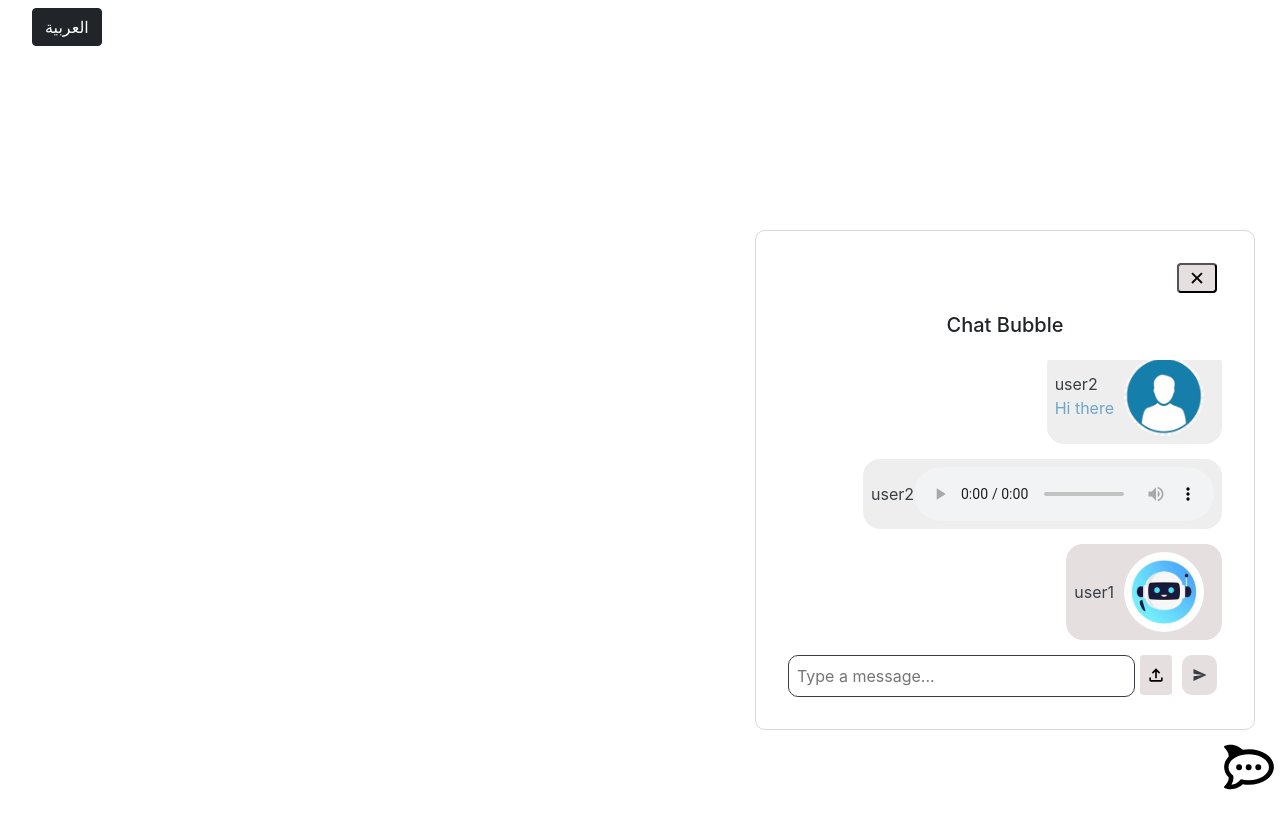
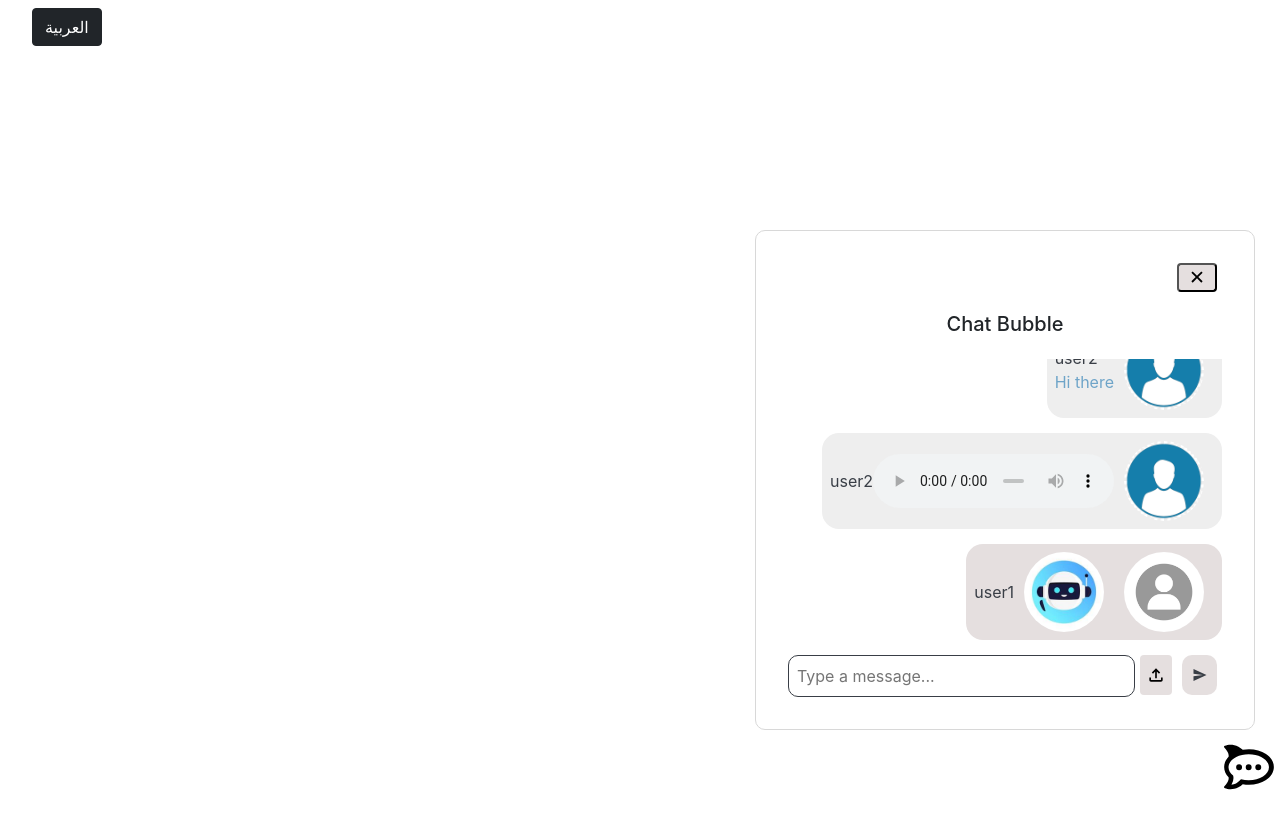
Before and after one commit to aaahmed666/ChatBubble, a React (Create React App) app: page / in a window 1280 px wide. Built offline with nearby package versions, Linux system fonts and the light colour scheme; the HTML template or start-up script is replaced by a standard one.

Commit message:
add profile image

```diff
--- a/src/App.jsx
+++ b/src/App.jsx
@@ -26,8 +26,8 @@ function App() {
   const mockMessages = [
     { type: "text", content: "Hello", sender: "user1", image: user1 },
     { type: "text", content: "Hi there", sender: "user2", image: user2 },
-    { type: "voice", content: voice, sender: "user2" },
-    { type: "image", content: currentUser, sender: "user1" },
+    { type: "voice", content: voice, sender: "user2", image: user2 },
+    { type: "image", content: currentUser, sender: "user1", image: user1 },
   ];
 
   return (
--- a/src/Component/AudioMessage.tsx
+++ b/src/Component/AudioMessage.tsx
@@ -1,15 +1,21 @@
 import React from "react";
 import { useTranslation } from "react-i18next";
+import currentUser from "../image/robot-chat-bot-concept-illustration-vector.jpg";
 interface Props {
   voice: string;
   sender?: string;
+  image?: string;
 }
 
-const ImageMessage: React.FC<Props> = ({ voice, sender }) => {
+const ImageMessage: React.FC<Props> = ({ voice, sender, image }) => {
   const { t } = useTranslation();
 
   return (
     <>
+      <img
+        src={sender == "CurrentUser" ? currentUser : image}
+        alt="userimage"
+      />
       <audio
         className={sender === "CurrentUser" ? "voice-sender" : "voice"}
         controls
--- a/src/Component/ChatBubble.tsx
+++ b/src/Component/ChatBubble.tsx
@@ -107,8 +107,20 @@ const ChatBubble: React.FC<ChatBubbleProps> = ({
           image={image || ""}
         />
       ),
-      image: <ImageMessage image={content || ""} sender={sender || ""} />,
-      voice: <AudioMessage voice={content || ""} sender={sender || ""} />,
+      image: (
+        <ImageMessage
+          image={content || ""}
+          sender={sender || ""}
+          avatar={image || ""}
+        />
+      ),
+      voice: (
+        <AudioMessage
+          voice={content || ""}
+          sender={sender || ""}
+          image={image || ""}
+        />
+      ),
     };
 
     return data[type];
--- a/src/Component/ImageMessage.tsx
+++ b/src/Component/ImageMessage.tsx
@@ -1,15 +1,21 @@
 import React from "react";
 import { useTranslation } from "react-i18next";
+import currentUser from "../image/robot-chat-bot-concept-illustration-vector.jpg";
 interface Props {
   image: string;
   sender?: string;
+  avatar?: string;
 }
 
-const ImageMessage: React.FC<Props> = ({ image, sender }) => {
+const ImageMessage: React.FC<Props> = ({ image, sender, avatar }) => {
   const { t } = useTranslation();
 
   return (
     <>
+      <img
+        src={sender == "CurrentUser" ? currentUser : avatar}
+        alt="userimage"
+      />
       <img
         className={sender === "CurrentUser" ? "image-sender" : "image"}
         src={image}
```
